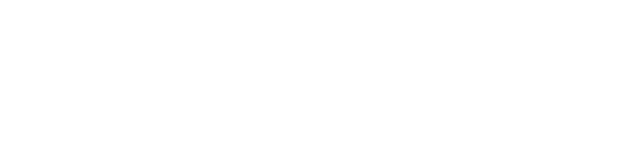
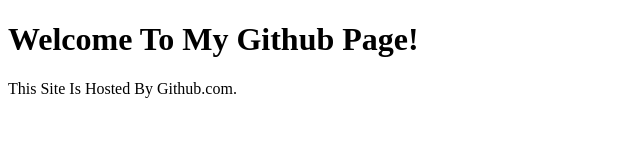
Before and after one commit to yalove2cit/About-Me, a plain HTML site: page index.html in a window 1280 px wide. Shown: the whole page, without its empty margins (0-640 px from the left). Drawn offline with Linux system fonts and the light colour scheme.

Commit message:
added: <h1> <p>

```diff
--- a/index.html
+++ b/index.html
@@ -6,6 +6,7 @@
             <script src="main.js"></script>
     </head>
     <body>
-
+        <h1>Welcome To My Github Page!</h1>
+        <p>This Site Is Hosted By Github.com.</p>
     </body>
 </html>
```
